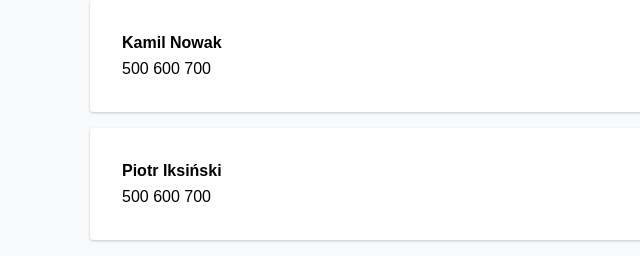
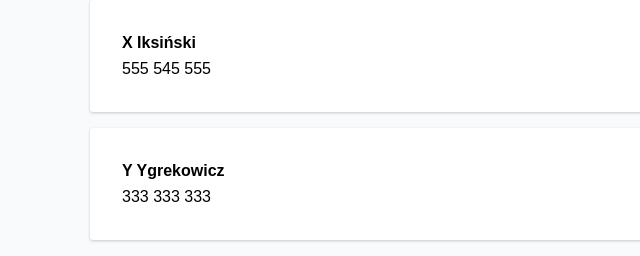
Before and after one commit to codevargulf/JS-DOM-exercises, a plain HTML site: page 5-user-list/index.html in a window 1280 px wide. Shown: the top 256 px of the page, 0-640 px from the left. Drawn offline with Linux system fonts and the light colour scheme.

Commit message:
Update index.html

```diff
--- a/5-user-list/index.html
+++ b/5-user-list/index.html
@@ -12,8 +12,8 @@
     <ul class="user-list">
         <li class="user">
             <div class="user-data">
-                <div class="user-name">Kamil Nowak</div>
-                <div class="user-phone">500 600 700</div>
+                <div class="user-name">X Iksiński</div>
+                <div class="user-phone">555 545 555</div>
             </div>
             <button type="button" class="btn user-delete">
                 Usuń
@@ -21,8 +21,8 @@
         </li>
         <li class="user">
             <div class="user-data">
-                <div class="user-name">Piotr Iksiński</div>
-                <div class="user-phone">500 600 700</div>
+                <div class="user-name">Y Ygrekowicz</div>
+                <div class="user-phone">333 333 333</div>
             </div>
             <button type="button" class="btn user-delete">
                 Usuń
```
